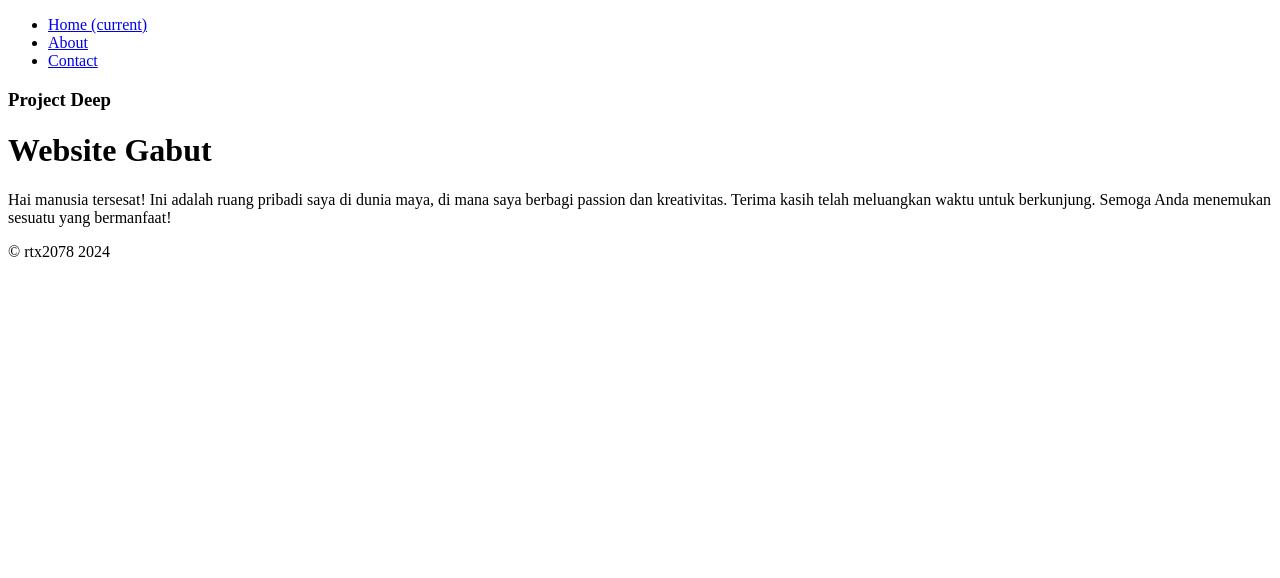
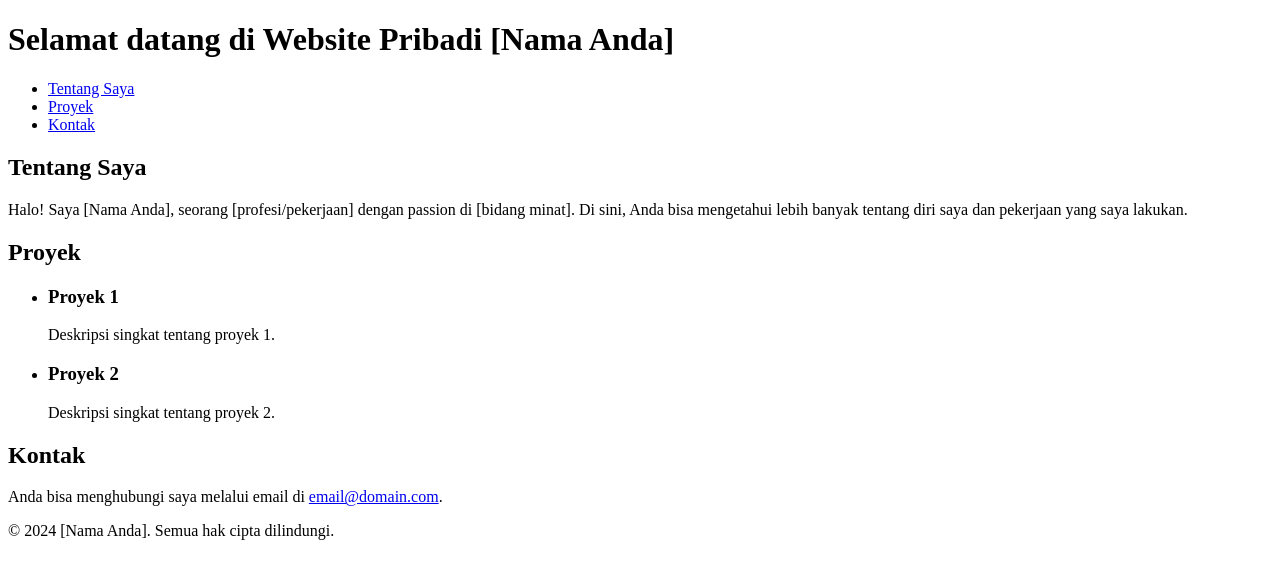
Before and after one commit to HugetCom/hugetcom.github.io, a plain HTML site: page index.html in a window 1280 px wide. Drawn offline with Linux system fonts and the light colour scheme.

Commit message:
Update index.html

```diff
--- a/index.html
+++ b/index.html
@@ -1,67 +1,60 @@
 <!DOCTYPE html>
+<html lang="id">
 <head>
-    <meta charset="utf-8">
-    <meta name="viewport" content="width=device-width, initial-scale=1, shrink-to-fit=no">
-    <meta name="description" content="">
-    <meta name="author" content="">
-    <link rel="icon" href="../../../../favicon.ico">
-
-    <title>Narrow Jumbotron Template for Bootstrap</title>
-
-    <!-- Bootstrap core CSS -->
-    <link href="../../css/editor.css" rel="stylesheet">
-
-    <!-- Custom styles for this template -->
-    <link href="narrow-jumbotron.css" rel="stylesheet">
+    <meta charset="UTF-8">
+    <meta name="viewport" content="width=device-width, initial-scale=1.0">
+    <title>Nama Anda - Website Pribadi</title>
+    <link rel="stylesheet" href="styles.css">
 </head>
-
 <body>
-
+    <header>
         <div class="container">
-      <div class="header clearfix">
+            <h1>Selamat datang di Website Pribadi [Nama Anda]</h1>
             <nav>
-          <ul class="nav nav-pills float-right">
-            <li class="nav-item">
-              <a class="nav-link active" href="#">Home <span class="sr-only">(current)</span></a>
-            </li>
-            <li class="nav-item">
-              <a class="nav-link" href="#">About</a>
-            </li>
-            <li class="nav-item">
-              <a class="nav-link" href="#">Contact</a>
-            </li>
+                <ul>
+                    <li><a href="#about">Tentang Saya</a></li>
+                    <li><a href="#projects">Proyek</a></li>
+                    <li><a href="#contact">Kontak</a></li>
                 </ul>
             </nav>
-        <h3 class="text-muted">Project Deep</h3>
         </div>
+    </header>
 
-      <div class="jumbotron">
-        <h1 class="display-3">Website Gabut</h1>
-        <p class="lead">Hai manusia tersesat! Ini adalah ruang pribadi saya di dunia maya, di mana saya berbagi passion dan kreativitas. Terima kasih telah meluangkan waktu untuk berkunjung. Semoga Anda menemukan sesuatu yang bermanfaat!</p>
-        <p></p>
+    <section id="about">
+        <div class="container">
+            <h2>Tentang Saya</h2>
+            <p>Halo! Saya [Nama Anda], seorang [profesi/pekerjaan] dengan passion di [bidang minat]. Di sini, Anda bisa mengetahui lebih banyak tentang diri saya dan pekerjaan yang saya lakukan.</p>
         </div>
+    </section>
 
-      <div class="row marketing">
-        <div class="col-lg-6">
+    <section id="projects">
+        <div class="container">
+            <h2>Proyek</h2>
+            <ul>
+                <li>
+                    <h3>Proyek 1</h3>
+                    <p>Deskripsi singkat tentang proyek 1.</p>
+                </li>
+                <li>
+                    <h3>Proyek 2</h3>
+                    <p>Deskripsi singkat tentang proyek 2.</p>
+                </li>
+                <!-- Tambahkan proyek lainnya di sini -->
+            </ul>
+        </div>
+    </section>
 
+    <section id="contact">
+        <div class="container">
+            <h2>Kontak</h2>
+            <p>Anda bisa menghubungi saya melalui email di <a href="mailto:email@domain.com">email@domain.com</a>.</p>
+        </div>
+    </section>
 
-
-
-
-
-
-
+    <footer>
+        <div class="container">
+            <p>&copy; 2024 [Nama Anda]. Semua hak cipta dilindungi.</p>
         </div>
-
-
-      </div>
-
-      <footer class="footer"><div class="container" style=""><div class="m-5"></div></div>
-        <p>© rtx2078 2024</p>
     </footer>
-
-    </div> <!-- /container -->
-
-
 </body>
 </html>
```
Lines whose indentation alone changed are shown as unchanged.
